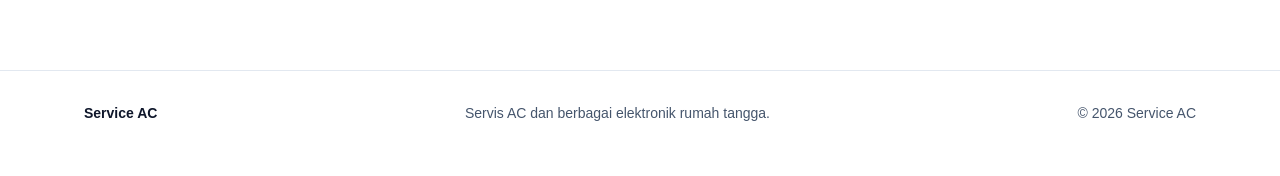
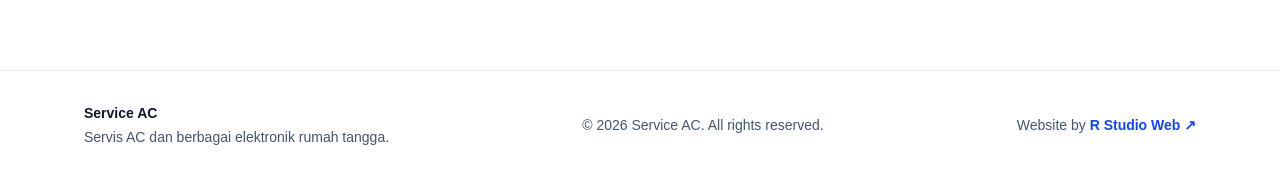
Before and after one commit to rayhanarfadiansyah-creator/servis-ac, a Next.js app: page / in a window 1280 px wide. Shown: the part 3085-3261 px from the top of the page. Before the commit the page ends 3240 px from the top, so only its background shows below. Built offline with nearby package versions, Linux system fonts and the light colour scheme; no server answers; the database is empty.

Commit message:
Add R Studio Web credit to footer

```diff
--- a/src/app/page.tsx
+++ b/src/app/page.tsx
@@ -395,14 +395,33 @@ export default function Home() {
         </div>
       </section>
 
-      {/* Footer */}
-      <footer className="border-t border-slate-200 bg-white">
-        <div className="mx-auto flex max-w-6xl flex-col gap-2 px-4 py-7 text-sm text-slate-600 sm:px-5 sm:py-8 md:flex-row md:items-center md:justify-between md:gap-3">
-          <p className="font-bold text-slate-900">Service AC</p>
-          <p>Servis AC dan berbagai elektronik rumah tangga.</p>
-          <p>© 2026 Service AC</p>
-        </div>
-      </footer>
+
+{/* Footer */}
+<footer className="border-t border-slate-200 bg-white">
+  <div className="mx-auto flex max-w-6xl flex-col gap-3 px-4 py-7 text-sm text-slate-600 sm:px-5 sm:py-8 md:flex-row md:items-center md:justify-between md:gap-3">
+    <div>
+      <p className="font-bold text-slate-900">Service AC</p>
+      <p className="mt-1">
+        Servis AC dan berbagai elektronik rumah tangga.
+      </p>
+    </div>
+
+    <p>© 2026 Service AC. All rights reserved.</p>
+
+    <p className="text-sm">
+      Website by{" "}
+      <a
+        href="https://wa.me/6281385916633?text=Halo%20R%20Studio%20Web%2C%20saya%20tertarik%20membuat%20website."
+        target="_blank"
+        rel="noopener noreferrer"
+        className="font-bold text-blue-700 transition hover:text-blue-900 hover:underline"
+      >
+        R Studio Web ↗
+      </a>
+    </p>
+  </div>
+</footer>
+
 
       {/* Floating WhatsApp */}
       <WhatsAppLink className="fixed bottom-4 right-3 z-50 flex min-h-12 items-center justify-center gap-2 rounded-full bg-green-600 px-4 py-3 font-bold text-white shadow-lg transition hover:bg-green-700 sm:bottom-5 sm:right-5 sm:px-5 sm:py-4">
```
